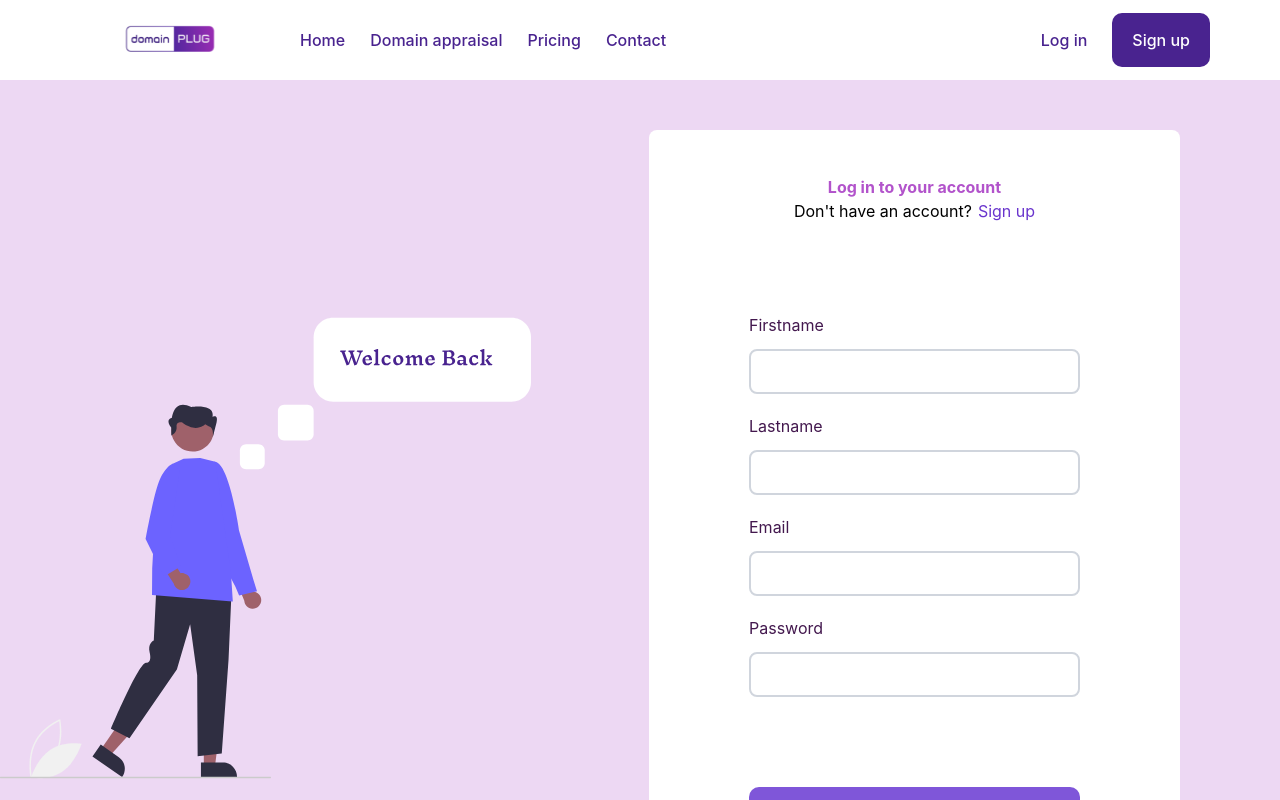
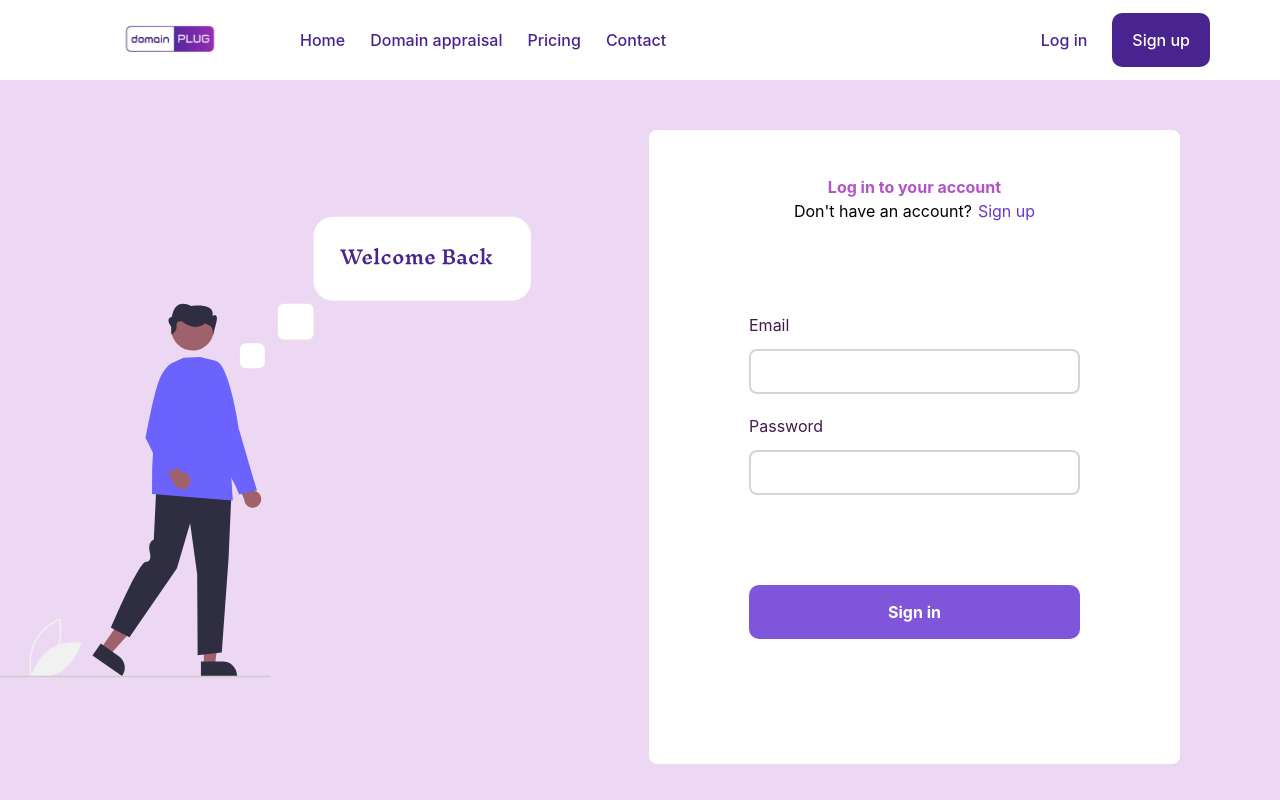
Before and after one commit to fomativeh/ens, a Next.js app in the folder frontend/: page /login in a window 1280 px wide. Shown: the top 800 px of the page. Built offline with nearby package versions, Linux system fonts and the light colour scheme.

Commit message:
Handled appraisal error formating

```diff
--- a/frontend/app/api/account/signin/route.ts
+++ b/frontend/app/api/account/signin/route.ts
@@ -2,8 +2,6 @@ import { NextResponse } from "next/server"
 import { Server_Endpoint } from "../../../../constants/Server_Endpoint"
 
 type formCredentials = {
-    firstname: string,
-    lastname: string,
     email: string,
     password: string,
 }
--- a/frontend/app/login/page.tsx
+++ b/frontend/app/login/page.tsx
@@ -30,14 +30,6 @@ const Login: React.FC = () => {
   const [password, setPassword] = useState<string>("");
   const { modalOpen, setModalOpen } = useContext(NavModalContext);
   const validateCredentials = () => {
-    if (firstname.trim() == "") {
-      return false;
-    }
-
-    if (lastname.trim() == "") {
-      return false;
-    }
-
     if (email.trim() == "") {
       return false;
     }
@@ -143,16 +135,6 @@ const Login: React.FC = () => {
 
               <section className="w-full flex flex-col justify-start">
                 <TextInput
-                  label={"Firstname"}
-                  value={firstname}
-                  setValue={setFirstname}
-                />
-                <TextInput
-                  label={"Lastname"}
-                  value={lastname}
-                  setValue={setLastname}
-                />
-                <TextInput
                   label={"Email"}
                   type="Email"
                   value={email}
--- a/frontend/app/page.tsx
+++ b/frontend/app/page.tsx
@@ -34,7 +34,6 @@ import { PricingPlans } from "./components/PricingPlan";
 import { Toaster, toast } from "react-hot-toast";
 import axios from "axios";
 import { UserContext } from "../context/UserContext";
-import useAuth from "../hooks/useAuth";
 
 const Dot: React.FC = () => {
   return (
@@ -93,7 +92,16 @@ const Home: React.FC = () => {
     const loadingToast = toast.loading("Appraising domain. Please wait...");
     try {
       const domainAppraiseRes = await callAPI();
-      console.log(domainAppraiseRes);
+      if (domainAppraiseRes.data.error?.cause?.message) {
+        toast.dismiss(loadingToast);
+        return toast.error(domainAppraiseRes.data.error?.cause?.message);
+      }
+
+      if(domainAppraiseRes.data.error){
+        toast.dismiss(loadingToast);
+        return toast.error("Network error. Please retry.")
+      }
+
       handleAppraiseRes(domainAppraiseRes.data.data, loadingToast);
     } catch (error) {
       toast.dismiss(loadingToast);
```
